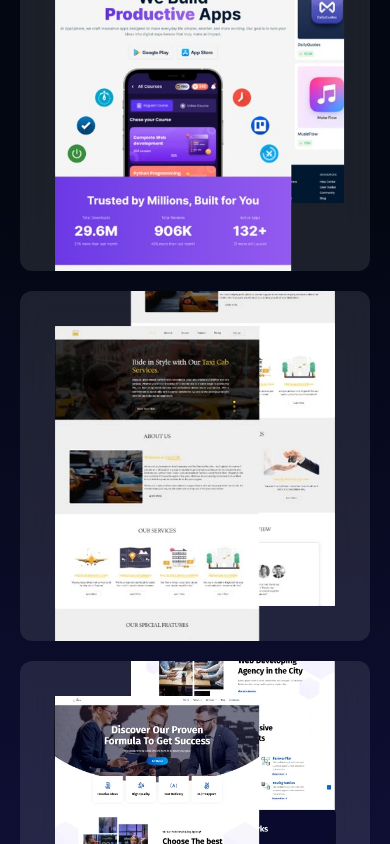
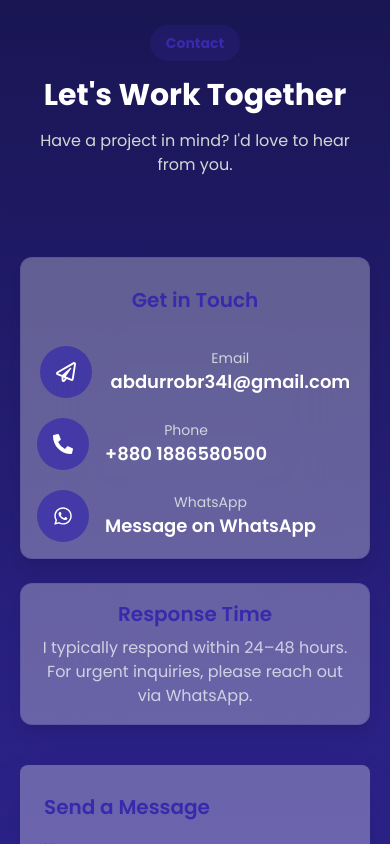
Before and after one commit to Abdurrobr34l/portfolio, a React (Vite) app: page / in a window 390 px wide. Shown: the part 5660-6504 px from the top of the page. Built offline with nearby package versions, Linux system fonts and the light colour scheme.

Commit message:
Updated contact section, added skills section, whole website overall responsive done

```diff
--- a/src/App.jsx
+++ b/src/App.jsx
@@ -70,7 +70,7 @@ const App = () => {
       />
 
       <main>
-        <Container customStyle={"flex flex-col gap-20 xl:gap-40"}>
+        <Container customStyle={"flex flex-col gap-20 xl:gap-32"}>
           <Hero></Hero>
           <About></About>
           <Skills></Skills>
--- a/src/Components/About.jsx
+++ b/src/Components/About.jsx
@@ -21,7 +21,7 @@ const About = () => {
   return (
     <section
       id="about"
-      className="lg:px-16 bg-primary-for-bg text-primary"
+      className="bg-primary-for-bg text-primary"
     >
       <div className="max-w-7xl mx-auto">
 
--- a/src/Components/Contact.jsx
+++ b/src/Components/Contact.jsx
@@ -1,53 +1,152 @@
-import React from "react";
-import { FaRegPaperPlane } from "react-icons/fa";
-import { FaLocationPinLock } from "react-icons/fa6";
+import { motion, useInView } from "framer-motion";
+import React, { useRef } from "react";
+import { FaPhoneAlt, FaRegPaperPlane, FaWhatsapp } from "react-icons/fa";
+// import { FaLocationPinLock } from "react-icons/fa6";
 
 const Contact = () => {
+  const ref = useRef(null);
+  const isInView = useInView(ref, { once: true, margin: "-100px" });
+
   return (
-    <section id="contact" className="my-10 xl:mb-20 2xl:mt-32">
-      <div className="hero">
-        <div className="hero-content gap-10 px-0 md:w-[80%] flex-col lg:flex-row xl:w-[90%]">
-          <div className="text-primary text-center lg:text-left">
-            <h1  data-aos="fade-right" data-aos-delay="1000" className="text-4xl font-bold xl:text-5xl">CONTACT ME</h1>
-            <p  data-aos="fade-right" data-aos-delay="1000" className="pt-3 pb-10 xl:w-10/12">
-              Let's Bring Your Ideas to Life! Reach out and let’s make something
-              great together.
+    <section id="contact" ref={ref}>
+      {/* Section Header */}
+      <motion.div
+        initial={{ opacity: 0, y: 30 }}
+        animate={isInView ? { opacity: 1, y: 0 } : {}}
+        transition={{ duration: 0.6 }}
+        className="text-center mb-16"
+      >
+        <span className="inline-block px-4 py-2 text-sm font-bold bg-accent/20 text-accent rounded-full mb-4">
+          Contact
+        </span>
+        <h2 className="font-display text-3xl md:text-4xl lg:text-5xl font-bold mb-4 text-primary">
+          Let's Work Together
+        </h2>
+        <p className="text-secondary max-w-2xl mx-auto">
+          Have a project in mind? I'd love to hear from you.
         </p>
+      </motion.div>
 
-            <div className="flex justify-evenly items-center gap-4 md:justify-normal text-justify md:gap-6">
-              {/* Icon */}
-              <div data-aos="fade-up" data-aos-delay="600" className="text-primary text-xl bg-accent/70 p-4 rounded-full flex items-center justify-center">
+      <div className="hero mb-10">
+        <div className="hero-content gap-10 px-0 md:w-[80%] flex-col lg:flex-row xl:w-full">
+
+          {/* LEFT SIDE */}
+          <div className="text-primary/70! text-center lg:text-left">
+
+            {/* Title and EMAIL */}
+            <div data-aos="fade-up" data-aos-delay="1000" className="glass-card bg-primary/30! p-4">
+              <h2
+                data-aos="fade-right"
+                data-aos-delay="1000"
+                className="pt-3 pb-8 text-accent text-xl font-semibold xl:w-10/12"
+              >
+                Get in Touch
+              </h2>
+
+              {/* EMAIL */}
+              <div className="flex justify-evenly items-center gap-4 md:justify-normal md:gap-6">
+                <div
+                  data-aos="fade-right"
+                  data-aos-delay="600"
+                  className="text-primary text-xl bg-accent/70 p-4 rounded-full flex items-center justify-center"
+                >
                   <FaRegPaperPlane />
                 </div>
 
-              {/* Content */}
-              <div data-aos="fade-up" data-aos-delay="600">
+                <div data-aos="fade-right" data-aos-delay="600">
                   <p className="text-sm text-gray-300">Email</p>
                   <p className="text-lg font-semibold text-white">
+                    <a
+                      href="mailto:abdurrobr34l@gmail.com"
+                      className="hover:text-accent"
+                    >
                       abdurrobr34l@gmail.com
+                    </a>
                   </p>
                 </div>
               </div>
 
-            <div className="flex justify-evenly items-center gap-4 mt-5 md:justify-normal text-justify md:gap-6">
-              {/* Icon */}
-              <div data-aos="fade-up" data-aos-delay="700" className="text-primary text-xl bg-accent/70 p-4 rounded-full flex items-center justify-center">
-                <FaLocationPinLock />
+              {/* PHONE & WHATSAPP */}
+              <div className="flex flex-col gap-5 mt-5 md:items-start">
+
+                {/* PHONE */}
+                <div data-aos="fade-right"
+                  data-aos-delay="600" className="flex items-center gap-4 md:gap-6">
+                  <div className="text-primary text-xl bg-accent/70 p-4 rounded-full flex items-center justify-center">
+                    <FaPhoneAlt />
                   </div>
 
-              {/* Content */}
-              <div data-aos="fade-up" data-aos-delay="700">
-                <p className="text-sm text-gray-300">Address</p>
+                  <div>
+                    <p className="text-sm text-gray-300">Phone</p>
                     <p className="text-lg font-semibold text-white">
-                  Halishahar,Chittagong Bangladesh
+                      <a
+                        href="tel:+8801886580500"
+                        className="hover:text-secondary/70!"
+                      >
+                        +880 1886580500
+                      </a>
+                    </p>
+                  </div>
+
+                </div>
+
+                {/* WHATSAPP */}
+                <div data-aos="fade-right"
+                  data-aos-delay="600" className="flex items-center gap-4 md:gap-6">
+                  <div className="text-primary text-xl bg-accent/70 p-4 rounded-full flex items-center justify-center">
+                    <FaWhatsapp />
+                  </div>
+
+                  <div>
+                    <p className="text-sm text-gray-300">WhatsApp</p>
+                    <p className="text-lg font-semibold text-white">
+                      <a
+                        href="https://wa.me/8801886580500"
+                        target="_blank"
+                        rel="noopener noreferrer"
+                        className="hover:text-secondary/70!"
+                      >
+                        Message on WhatsApp
+                      </a>
                     </p>
                   </div>
                 </div>
               </div>
+            </div>
 
-          <div data-aos="fade-left" data-aos-delay="1000" className="card bg-white/40 w-full max-w-lg shrink-0 shadow-2xl">
+
+            {/* RESPONSE TIME */}
+            <div
+              data-aos="fade-up"
+              data-aos-delay="1000"
+              className="glass-card bg-primary/30! mt-6 p-4"
+            >
+              <h3 className="font-display text-xl font-semibold mb-2 text-accent">
+                Response Time
+              </h3>
+              <p>
+                I typically respond within 24–48 hours. For urgent inquiries,
+                please reach out via WhatsApp.
+              </p>
+            </div>
+          </div>
+
+          {/* RIGHT SIDE (FORM) */}
+          <div
+            data-aos="fade-left"
+            data-aos-delay="1000"
+            className="card bg-primary/30 w-full max-w-lg shrink-0 shadow-2xl"
+          >
             <div className="card-body">
               <fieldset className="fieldset">
+                <h2
+                data-aos="fade-left"
+                data-aos-delay="1000"
+                className="text-accent text-xl font-semibold xl:w-10/12"
+              >
+                Send a Message
+              </h2>
+
                 <label className="label mt-3">Name</label>
                 <input
                   type="text"
@@ -68,10 +167,14 @@ const Contact = () => {
                   className="textarea bg-white/30 textarea-sm w-full rounded-lg focus:outline-2 focus:outline-accent! focus-within:border-transparent"
                 ></textarea>
 
-                <button className="common-btn resume-btn mt-4">Send</button>
+                <button className="common-btn resume-btn mt-4">
+                  Send
+                </button>
+
               </fieldset>
             </div>
           </div>
+
         </div>
       </div>
     </section>
--- a/src/Components/Projects.jsx
+++ b/src/Components/Projects.jsx
@@ -1,127 +1,139 @@
-import React from "react";
-import { FaGithub, FaLink } from "react-icons/fa";
-import appimage from "../assets/projects/apps.png";
-import taxicab from "../assets/projects/taxicab.webp";
-import agency from "../assets/projects/agency.webp";
-import iLander from "../assets/projects//ilander.webp";
-import nipro from "../assets/projects/nipro.webp";
-import dragonNews from "../assets/projects/news.webp";
+import React from 'react';
 
 const Projects = () => {
-  const projects = [
-    {
-      id: 1,
-      projectName: "AppSphere",
-      image: appimage,
-      description:
-        "AppSphere is a responsive app-store UI built with React. It displays apps from a JSON data source, supports live search, app details pages with review charts, localStorage-based installation, and a My Installation page to manage installed apps. The project follows the Hero IO assignment requirements.",
-      stackUsed: [
-        "React",
-        "Tailwind CSS",
-        "Vite",
-        "React Router",
-        "Axios",
-        "Recharts",
-      ],
-    },
-    {
-      id: 2,
-      projectName: "Taxicab",
-      image: taxicab,
-      description:
-        "This is a fully responsive website built using HTML, CSS, JavaScript, jQuery, Bootstrap, and various jQuery plugins. The project features dynamic content interactions, responsive layouts for multiple devices, smooth scrolling effects, modal popups, and interactive components powered by jQuery plugins.",
-      stackUsed: ["CSS", "Bootstrap", "Javascript", "JQuery", "JQuery Plugin"],
-    },
-    {
-      id: 3,
-      projectName: "Agency",
-      image: agency,
-      description:
-        "Agency is a fully responsive, multi-page WordPress website designed to showcase services, team members, and client projects. Built with WordPress and enhanced using WPForms, custom animations, and interactive UI elements, the site provides a seamless user experience across devices.",
-      stackUsed: ["WordPress", "PHP", "WPForms"],
-    },
-    {
-      id: 4,
-      projectName: "iLander",
-      image: iLander,
-      description:
-        "iLander is a multi-page WordPress website designed for a creative agency. It features fully responsive layouts, smooth animations, interactive sections, and integrated contact forms. The project highlights custom page designs, clear content hierarchy.",
-      stackUsed: ["WordPress", "PHP", "WPForms", "Custom CSS/Animations"],
-    },
-    {
-      id: 5,
-      projectName: "Nipro",
-      image: nipro,
-      description:
-        "Nipro Agency is a fully responsive multi-page website built with Bootstrap, designed to showcase the services and portfolio of a digital agency. It features smooth scrolling, interactive sections, and custom animations to enhance user engagement.",
-      stackUsed: ["Bootstrap", "JavaScript", "jQuery", "Custom Animations"],
-    },
-    {
-      id: 6,
-      projectName: "Dragon News",
-      image: dragonNews,
-      description:
-        "Dragon News is a responsive news portal built with React, Vite, and Firebase Authentication. It allows users to browse categorized news, read detailed articles, and securely log in or register using Firebase. The project is styled with Tailwind CSS and enhanced with DaisyUI and React Icons for a clean, modern UI.",
-      stackUsed: ["React", "Firebase", "Tailwind CSS", "DaisyUI", "Date-FNS"],
-    },
-  ];
-
   return (
-    <section id="projects" className="2xl:pt-32">
-      <div className="grid grid-cols-1 gap-5 md:grid-cols-2 md:gap-10 xl:grid-cols-3">
-        {projects.map(({ id, projectName, image, description, stackUsed }, index) => (
-          <div
-            key={id}
-            data-aos="fade-up"
-            data-aos-delay={index * 200}
-            data-aos-duration={600 + index * 100}
-            className="relative overflow-hidden group border-black bg-white/10 backdrop-blur-lg rounded-xl"
-          >
-            <img
-              src={image}
-              alt="Project mockup image"
-              className=" w-full rounded-xl object-cover"
-            />
-
-            <div
-              className="absolute inset-0 border border-white/20 bg-white/80 backdrop-blur-lg rounded-xl p-3 text-primary shadow-lg
-               opacity-0 group-hover:opacity-100 transition-opacity duration-300 ease-linear flex flex-col md:justify-center lg:gap-20 xl:gap-0 2xl:gap-10"
-            >
-              <div>
-                <h2 className="text-xl font-semibold text-accent">
-                  {projectName}
-                </h2>
-                <p className=" mt-2 mb-4 text-[#121212] textarea-md md:text-[12px] lg:text-base">
-                  {description}
-                </p>
-              </div>
-
-              <div className="flex flex-col gap-2 md:gap-5">
-                <ul className="flex items-center flex-wrap gap-2">
-                  {stackUsed.map((stack) => (
-                    <li
-                      key={stack}
-                      className="badge bg-indigo-500 text-white border-none"
-                    >
-                      {stack}
-                    </li>
-                  ))}
-                </ul>
-                <div className="flex justify-end gap-3 text-2xl">
-                  <a href="#">
-                    <FaGithub className="text-[#121212] hover:text-accent" />
-                  </a>
-                  <a href="#">
-                    <FaLink className="text-[#121212] hover:text-accent" />
-                  </a>
-                </div>
-              </div>
-            </div>
-          </div>
-        ))}
-      </div>
-    </section>
+    <div>
+      Projects
+    </div>
   );
 };
 
 export default Projects;
+
+// import React from "react";
+// import { FaGithub, FaLink } from "react-icons/fa";
+// import appimage from "../assets/projects/apps.png";
+// import taxicab from "../assets/projects/taxicab.webp";
+// import agency from "../assets/projects/agency.webp";
+// import iLander from "../assets/projects//ilander.webp";
+// import nipro from "../assets/projects/nipro.webp";
+// import dragonNews from "../assets/projects/news.webp";
+
+// const Projects = () => {
+//   const projects = [
+//     {
+//       id: 1,
+//       projectName: "AppSphere",
+//       image: appimage,
+//       description:
+//         "AppSphere is a responsive app-store UI built with React. It displays apps from a JSON data source, supports live search, app details pages with review charts, localStorage-based installation, and a My Installation page to manage installed apps. The project follows the Hero IO assignment requirements.",
+//       stackUsed: [
+//         "React",
+//         "Tailwind CSS",
+//         "Vite",
+//         "React Router",
+//         "Axios",
+//         "Recharts",
+//       ],
+//     },
+//     {
+//       id: 2,
+//       projectName: "Taxicab",
+//       image: taxicab,
+//       description:
+//         "This is a fully responsive website built using HTML, CSS, JavaScript, jQuery, Bootstrap, and various jQuery plugins. The project features dynamic content interactions, responsive layouts for multiple devices, smooth scrolling effects, modal popups, and interactive components powered by jQuery plugins.",
+//       stackUsed: ["CSS", "Bootstrap", "Javascript", "JQuery", "JQuery Plugin"],
+//     },
+//     {
+//       id: 3,
+//       projectName: "Agency",
+//       image: agency,
+//       description:
+//         "Agency is a fully responsive, multi-page WordPress website designed to showcase services, team members, and client projects. Built with WordPress and enhanced using WPForms, custom animations, and interactive UI elements, the site provides a seamless user experience across devices.",
+//       stackUsed: ["WordPress", "PHP", "WPForms"],
+//     },
+//     {
+//       id: 4,
+//       projectName: "iLander",
+//       image: iLander,
+//       description:
+//         "iLander is a multi-page WordPress website designed for a creative agency. It features fully responsive layouts, smooth animations, interactive sections, and integrated contact forms. The project highlights custom page designs, clear content hierarchy.",
+//       stackUsed: ["WordPress", "PHP", "WPForms", "Custom CSS/Animations"],
+//     },
+//     {
+//       id: 5,
+//       projectName: "Nipro",
+//       image: nipro,
+//       description:
+//         "Nipro Agency is a fully responsive multi-page website built with Bootstrap, designed to showcase the services and portfolio of a digital agency. It features smooth scrolling, interactive sections, and custom animations to enhance user engagement.",
+//       stackUsed: ["Bootstrap", "JavaScript", "jQuery", "Custom Animations"],
+//     },
+//     {
+//       id: 6,
+//       projectName: "Dragon News",
+//       image: dragonNews,
+//       description:
+//         "Dragon News is a responsive news portal built with React, Vite, and Firebase Authentication. It allows users to browse categorized news, read detailed articles, and securely log in or register using Firebase. The project is styled with Tailwind CSS and enhanced with DaisyUI and React Icons for a clean, modern UI.",
+//       stackUsed: ["React", "Firebase", "Tailwind CSS", "DaisyUI", "Date-FNS"],
+//     },
+//   ];
+
+//   return (
+//     <section id="projects" className="2xl:pt-32">
+//       <div className="grid grid-cols-1 gap-5 md:grid-cols-2 md:gap-10 xl:grid-cols-3">
+//         {projects.map(({ id, projectName, image, description, stackUsed }, index) => (
+//           <div
+//             key={id}
+//             data-aos="fade-up"
+//             data-aos-delay={index * 200}
+//             data-aos-duration={600 + index * 100}
+//             className="relative overflow-hidden group border-black bg-white/10 backdrop-blur-lg rounded-xl"
+//           >
+//             <img
+//               src={image}
+//               alt="Project mockup image"
+//               className=" w-full rounded-xl object-cover"
+//             />
+
+//             <div
+//               className="absolute inset-0 border border-white/20 bg-white/80 backdrop-blur-lg rounded-xl p-3 text-primary shadow-lg
+//                opacity-0 group-hover:opacity-100 transition-opacity duration-300 ease-linear flex flex-col md:justify-center lg:gap-20 xl:gap-0 2xl:gap-10"
+//             >
+//               <div>
+//                 <h2 className="text-xl font-semibold text-accent">
+//                   {projectName}
+//                 </h2>
+//                 <p className=" mt-2 mb-4 text-[#121212] textarea-md md:text-[12px] lg:text-base">
+//                   {description}
+//                 </p>
+//               </div>
+
+//               <div className="flex flex-col gap-2 md:gap-5">
+//                 <ul className="flex items-center flex-wrap gap-2">
+//                   {stackUsed.map((stack) => (
+//                     <li
+//                       key={stack}
+//                       className="badge bg-indigo-500 text-white border-none"
+//                     >
+//                       {stack}
+//                     </li>
+//                   ))}
+//                 </ul>
+//                 <div className="flex justify-end gap-3 text-2xl">
+//                   <a href="#">
+//                     <FaGithub className="text-[#121212] hover:text-accent" />
+//                   </a>
+//                   <a href="#">
+//                     <FaLink className="text-[#121212] hover:text-accent" />
+//                   </a>
+//                 </div>
+//               </div>
+//             </div>
+//           </div>
+//         ))}
+//       </div>
+//     </section>
+//   );
+// };
+
+// export default Projects;
--- a/src/Components/Skills.jsx
+++ b/src/Components/Skills.jsx
@@ -63,7 +63,7 @@ export const Skills = () => {
   const isInView = useInView(ref, { once: true, margin: "-100px" });
 
   return (
-    <section id="skills" className="lg:px-16">
+    <section id="skills">
       <div className="max-w-7xl mx-auto" ref={ref}>
         {/* Section Header */}
         <motion.div
@@ -91,7 +91,7 @@ export const Skills = () => {
               initial={{ opacity: 0, y: 30 }}
               animate={isInView ? { opacity: 1, y: 0 } : {}}
               transition={{ duration: 0.6, delay: categoryIndex * 0.15 }}
-              className="glass-card p-6 md:p-8 rounded-xl shadow-lg hover:scale-105 transition-transform duration-300"
+              className="glass-card p-6 md:p-8 rounded-xl shadow-lg transition-transform duration-300 ease-linear hover:scale-[105%]"
             >
               <h3 className="font-display text-xl font-semibold mb-6 text-accent">
                 {category.title}
```
Lines whose indentation alone changed are shown as unchanged.
